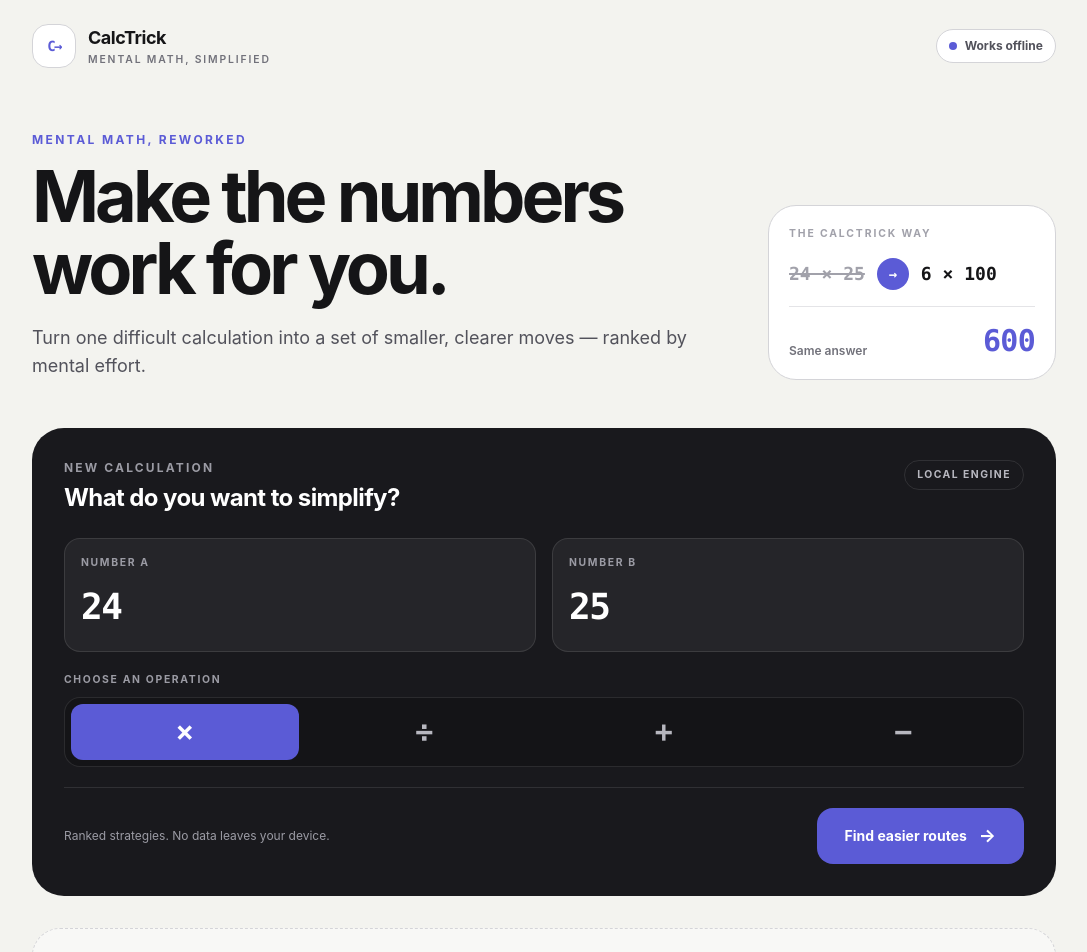
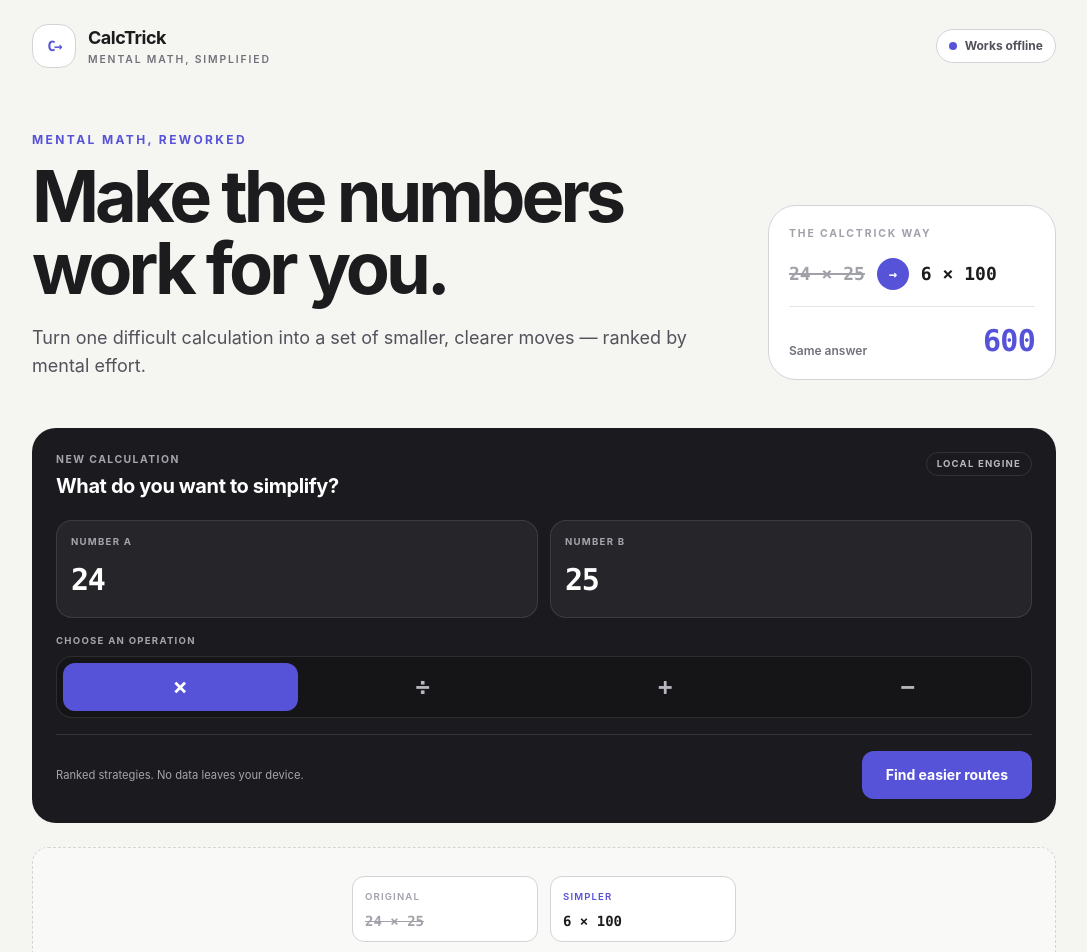
Before and after one commit to elsycharles/calctrick, a Next.js app in the folder apps/web/: page / in a window 1280 px wide. Shown: the top 952 px of the page, without its empty margins (96-1183 px from the left). Built offline with nearby package versions, Linux system fonts and the light colour scheme.

Commit message:
style(web): tighten visual rhythm

```diff
--- a/apps/web/app/globals.css
+++ b/apps/web/app/globals.css
@@ -4,8 +4,8 @@
 
 :root {
   color-scheme: light;
-  background: #f3f3ef;
-  color: #151517;
+  background: #f5f5f2;
+  color: #1c1c1e;
   font-synthesis: none;
   text-rendering: optimizeLegibility;
 }
@@ -16,19 +16,19 @@
 
 html {
   min-width: 320px;
-  background: #f3f3ef;
+  background: #f5f5f2;
   scroll-behavior: smooth;
 }
 
 body {
   min-height: 100vh;
   margin: 0;
-  background: #f3f3ef;
-  font-family: Inter, ui-sans-serif, system-ui, sans-serif;
+  background: #f5f5f2;
+  font-family: -apple-system, BlinkMacSystemFont, "Segoe UI", sans-serif;
 }
 
 ::selection {
-  background: #5b5bd6;
+  background: #5753d9;
   color: white;
 }
 
@@ -66,7 +66,7 @@
 }
 
 :focus-visible {
-  outline: 3px solid rgb(91 91 214 / 35%);
+  outline: 3px solid rgb(87 83 217 / 32%);
   outline-offset: 2px;
 }
 
--- a/apps/web/components/CalculatorApp.tsx
+++ b/apps/web/components/CalculatorApp.tsx
@@ -94,7 +94,7 @@
 
       {error !== null ? (
         <p
-          className="mt-3 rounded-2xl border border-accent bg-white px-4 py-3 text-sm font-semibold text-ink"
+          className="mt-3 rounded-xl border border-accent bg-white px-4 py-3 text-sm font-semibold text-ink"
           role="alert"
         >
           {error}
@@ -104,19 +104,22 @@
       {analysis !== null ? (
         <TrickList analysis={analysis} mode={mode} onModeChange={setMode} />
       ) : (
-        <section className="mt-8 rounded-[1.75rem] border border-dashed border-zinc-300 bg-white/45 px-5 py-8 text-center sm:py-10">
-          <div className="mx-auto flex max-w-sm items-center justify-center gap-2 font-mono text-sm font-bold sm:text-base">
-            <span className="rounded-xl border border-zinc-300 bg-white px-3 py-2 text-zinc-400 line-through">
-              24 × 25
-            </span>
-            <span className="grid size-8 place-items-center rounded-full bg-accent text-xs text-white" aria-hidden="true">
-              →
-            </span>
-            <span className="rounded-xl border border-zinc-300 bg-white px-3 py-2 text-ink">
-              6 × 100
-            </span>
+        <section className="mt-6 rounded-2xl border border-dashed border-zinc-300 bg-white/45 px-4 py-6 text-center sm:py-7">
+          <div className="mx-auto grid max-w-sm grid-cols-2 gap-3 text-left font-mono text-sm font-bold">
+            <div className="rounded-xl border border-zinc-300 bg-white px-3 py-2.5">
+              <span className="block font-sans text-[0.6rem] font-semibold uppercase tracking-[0.12em] text-zinc-400">
+                Original
+              </span>
+              <span className="mt-1 block text-zinc-400 line-through">24 × 25</span>
+            </div>
+            <div className="rounded-xl border border-zinc-300 bg-white px-3 py-2.5">
+              <span className="block font-sans text-[0.6rem] font-semibold uppercase tracking-[0.12em] text-accent">
+                Simpler
+              </span>
+              <span className="mt-1 block text-ink">6 × 100</span>
+            </div>
           </div>
-          <p className="mt-4 text-sm font-semibold text-zinc-500">
+          <p className="mt-3 text-xs font-semibold text-zinc-500">
             Your ranked routes will appear here.
           </p>
         </section>
--- a/apps/web/components/CalculatorForm.tsx
+++ b/apps/web/components/CalculatorForm.tsx
@@ -23,31 +23,31 @@
 
   return (
     <form
-      className="overflow-hidden rounded-[2rem] bg-[#19191D] p-4 text-white sm:p-6 md:p-8"
+      className="overflow-hidden rounded-3xl bg-[#1B1B1F] p-4 text-white sm:p-5 md:p-6"
       onSubmit={handleSubmit}
       aria-label="Mental math calculator"
     >
-      <div className="mb-6 flex items-start justify-between gap-4">
+      <div className="mb-5 flex items-start justify-between gap-4">
         <div>
-          <p className="text-xs font-bold uppercase tracking-[0.18em] text-[#9B9BA4]">
+          <p className="text-[0.65rem] font-bold uppercase tracking-[0.14em] text-[#A4A4AC]">
             New calculation
           </p>
-          <h2 className="mt-1.5 text-xl font-bold tracking-tight sm:text-2xl">
+          <h2 className="mt-1 text-lg font-bold tracking-[-0.02em] sm:text-xl">
             What do you want to simplify?
           </h2>
         </div>
-        <span className="hidden rounded-full border border-white/10 px-3 py-1.5 text-[0.65rem] font-bold uppercase tracking-[0.14em] text-[#B7B7BF] min-[420px]:inline-flex">
+        <span className="hidden rounded-full border border-white/10 px-2.5 py-1 text-[0.6rem] font-bold uppercase tracking-[0.12em] text-[#B7B7BF] min-[420px]:inline-flex">
           Local engine
         </span>
       </div>
 
-      <div className="grid grid-cols-2 gap-3 sm:gap-4">
-        <label className="min-w-0 rounded-2xl border border-white/10 bg-white/[0.055] p-3 transition-colors focus-within:border-accent sm:p-4">
-          <span className="block text-[0.65rem] font-bold uppercase tracking-[0.16em] text-[#9B9BA4]">
+      <div className="grid grid-cols-2 gap-2.5 sm:gap-3">
+        <label className="min-w-0 rounded-2xl border border-white/10 bg-white/[0.05] p-3 transition-colors focus-within:border-accent sm:p-3.5">
+          <span className="block text-[0.6rem] font-bold uppercase tracking-[0.13em] text-[#A4A4AC]">
             Number A
           </span>
           <input
-            className="mt-2 h-12 w-full min-w-0 bg-transparent font-mono text-3xl font-bold tracking-[-0.04em] text-white caret-accent outline-none placeholder:text-[#686870] sm:h-14 sm:text-4xl"
+            className="mt-1.5 h-10 w-full min-w-0 bg-transparent font-mono text-2xl font-bold tracking-[-0.04em] text-white caret-accent outline-none placeholder:text-[#686870] sm:h-12 sm:text-3xl"
             aria-label="First number"
             type="number"
             inputMode="decimal"
@@ -58,12 +58,12 @@
           />
         </label>
 
-        <label className="min-w-0 rounded-2xl border border-white/10 bg-white/[0.055] p-3 transition-colors focus-within:border-accent sm:p-4">
-          <span className="block text-[0.65rem] font-bold uppercase tracking-[0.16em] text-[#9B9BA4]">
+        <label className="min-w-0 rounded-2xl border border-white/10 bg-white/[0.05] p-3 transition-colors focus-within:border-accent sm:p-3.5">
+          <span className="block text-[0.6rem] font-bold uppercase tracking-[0.13em] text-[#A4A4AC]">
             Number B
           </span>
           <input
-            className="mt-2 h-12 w-full min-w-0 bg-transparent font-mono text-3xl font-bold tracking-[-0.04em] text-white caret-accent outline-none placeholder:text-[#686870] sm:h-14 sm:text-4xl"
+            className="mt-1.5 h-10 w-full min-w-0 bg-transparent font-mono text-2xl font-bold tracking-[-0.04em] text-white caret-accent outline-none placeholder:text-[#686870] sm:h-12 sm:text-3xl"
             aria-label="Second number"
             type="number"
             inputMode="decimal"
@@ -75,15 +75,15 @@
         </label>
       </div>
 
-      <fieldset className="mt-5">
-        <legend className="mb-2.5 text-[0.65rem] font-bold uppercase tracking-[0.16em] text-[#9B9BA4]">
+      <fieldset className="mt-4">
+        <legend className="mb-2 text-[0.6rem] font-bold uppercase tracking-[0.13em] text-[#A4A4AC]">
           Choose an operation
         </legend>
-        <div className="grid grid-cols-4 gap-2 rounded-2xl border border-white/10 bg-black/20 p-1.5 sm:gap-3">
+        <div className="grid grid-cols-4 gap-1.5 rounded-2xl border border-white/10 bg-black/20 p-1.5 sm:gap-2">
           {DISPLAY_OPERATORS.map((operator) => (
             <button
               key={operator}
-              className={`grid h-12 place-items-center rounded-xl font-mono text-2xl font-bold transition-[background-color,color,transform] active:scale-[0.97] sm:h-14 sm:text-3xl ${
+              className={`grid h-11 place-items-center rounded-xl font-mono text-xl font-bold transition-[background-color,color,transform] active:scale-[0.97] sm:h-12 sm:text-2xl ${
                 value.op === operator
                   ? "bg-accent text-white"
                   : "text-[#B7B7BF] hover:bg-white/[0.07] hover:text-white"
@@ -99,19 +99,16 @@
         </div>
       </fieldset>
 
-      <div className="mt-5 flex flex-col gap-3 border-t border-white/10 pt-5 sm:flex-row sm:items-center sm:justify-between">
-        <p className="text-xs leading-5 text-[#9B9BA4]">
+      <div className="mt-4 flex flex-col gap-3 border-t border-white/10 pt-4 sm:flex-row sm:items-center sm:justify-between">
+        <p className="text-[0.7rem] leading-5 text-[#A4A4AC]">
           Ranked strategies. No data leaves your device.
         </p>
         <button
-          className="group flex h-14 w-full items-center justify-center gap-3 rounded-2xl bg-accent px-7 text-sm font-bold text-white transition-[opacity,transform] hover:opacity-90 active:scale-[0.98] sm:w-auto sm:min-w-44"
+          className="flex h-12 w-full items-center justify-center rounded-xl bg-accent px-6 text-sm font-bold text-white transition-[opacity,transform] hover:opacity-90 active:scale-[0.98] sm:w-auto sm:min-w-40"
           type="submit"
           aria-label="Solve"
         >
           Find easier routes
-          <span className="text-lg transition-transform group-hover:translate-x-0.5" aria-hidden="true">
-            →
-          </span>
         </button>
       </div>
     </form>
--- a/apps/web/components/ModeToggle.tsx
+++ b/apps/web/components/ModeToggle.tsx
@@ -8,14 +8,14 @@
 export function ModeToggle({ mode, onChange }: ModeToggleProps) {
   return (
     <div
-      className="inline-flex rounded-full border border-zinc-300 bg-white p-1"
+      className="inline-flex rounded-full border border-zinc-300 bg-white p-0.5"
       role="group"
       aria-label="Explanation detail"
     >
       {(["quick", "detailed"] as const).map((option) => (
         <button
           key={option}
-          className={`min-h-9 rounded-full px-3 text-xs font-bold capitalize transition-colors sm:px-4 ${
+          className={`min-h-8 rounded-full px-3 text-[0.7rem] font-bold capitalize transition-colors ${
             mode === option
               ? "bg-accent text-white"
               : "text-zinc-600 hover:text-ink"
--- a/apps/web/components/TrickCard.tsx
+++ b/apps/web/components/TrickCard.tsx
@@ -26,7 +26,7 @@
       {[1, 2, 3].map((dot) => (
         <span
           key={dot}
-          className={`size-2.5 rounded-full border ${
+          className={`size-2 rounded-full border ${
             dot <= filled ? "border-accent bg-accent" : "border-zinc-300 bg-transparent"
           }`}
           aria-hidden="true"
@@ -46,14 +46,14 @@
 
   return (
     <article
-      className={`overflow-hidden rounded-[1.75rem] border bg-white ${
+      className={`overflow-hidden rounded-2xl border bg-white ${
         isBest ? "border-accent" : "border-zinc-300"
       }`}
     >
-      <div className="p-5 sm:p-7">
-        <div className="mb-6 flex items-center justify-between gap-4">
+      <div className="p-4 sm:p-5">
+        <div className="mb-4 flex items-center justify-between gap-4">
           <span
-            className={`rounded-full px-3 py-1.5 text-[0.65rem] font-bold uppercase tracking-[0.14em] ${
+            className={`rounded-full px-2.5 py-1 text-[0.6rem] font-bold uppercase tracking-[0.12em] ${
               isBest ? "bg-accent text-white" : "bg-zinc-100 text-zinc-500"
             }`}
           >
@@ -62,57 +62,61 @@
           <DifficultyDots level={trick.difficulty.level} />
         </div>
 
-        <div className="grid gap-5 sm:grid-cols-[minmax(0,1fr)_auto] sm:items-start">
+        <div className="grid gap-4 sm:grid-cols-[minmax(0,1fr)_auto] sm:items-start">
           <div>
-            <h3 className="text-xl font-bold tracking-[-0.025em] text-ink sm:text-2xl">
+            <h3 className="text-lg font-bold tracking-[-0.02em] text-ink sm:text-xl">
               {trick.title}
             </h3>
-            <p className="mt-2 max-w-2xl text-sm leading-6 text-zinc-600 sm:text-base">
+            <p className="mt-1.5 max-w-2xl text-sm leading-5 text-zinc-600">
               {trick.summary}
             </p>
           </div>
 
-          <div className="flex items-end justify-between gap-5 border-t border-zinc-200 pt-4 sm:block sm:min-w-32 sm:border-l sm:border-t-0 sm:py-1 sm:pl-6 sm:text-right">
-            <p className="text-[0.65rem] font-bold uppercase tracking-[0.16em] text-zinc-400">
+          <div className="flex items-end justify-between gap-5 border-t border-zinc-200 pt-3.5 sm:block sm:min-w-28 sm:border-l sm:border-t-0 sm:py-0.5 sm:pl-5 sm:text-right">
+            <p className="text-[0.6rem] font-bold uppercase tracking-[0.13em] text-zinc-400">
               Answer
             </p>
-            <p className="font-mono text-4xl font-bold tracking-[-0.055em] text-ink sm:mt-1 sm:text-5xl">
+            <p className="font-mono text-3xl font-bold tracking-[-0.05em] text-ink sm:mt-1 sm:text-4xl">
               {trick.answer}
             </p>
           </div>
         </div>
       </div>
 
-      <div className={`${isBest ? "bg-accent/[0.065]" : "bg-zinc-50"} px-5 py-4 sm:px-7 sm:py-5`}>
-        <div className="flex flex-wrap items-center gap-x-3 gap-y-2 font-mono text-base sm:text-lg">
-          <span className="text-zinc-400 line-through decoration-zinc-400 decoration-2">
-            {originalExpression}
-          </span>
-          <span
-            className="grid size-7 place-items-center rounded-full bg-accent text-xs text-white"
-            aria-hidden="true"
-          >
-            →
-          </span>
-          <strong className="text-ink">{trick.expression}</strong>
+      <div className={`${isBest ? "bg-accent/[0.055]" : "bg-zinc-50"} px-4 py-3.5 sm:px-5`}>
+        <div className="grid grid-cols-2 gap-4 font-mono text-sm">
+          <div className="min-w-0">
+            <p className="font-sans text-[0.6rem] font-semibold uppercase tracking-[0.12em] text-zinc-400">
+              Original
+            </p>
+            <p className="mt-1.5 break-words text-zinc-400 line-through decoration-zinc-400 decoration-2">
+              {originalExpression}
+            </p>
+          </div>
+          <div className="min-w-0 border-l border-zinc-200 pl-4">
+            <p className="font-sans text-[0.6rem] font-semibold uppercase tracking-[0.12em] text-accent">
+              Simpler
+            </p>
+            <p className="mt-1.5 break-words font-bold text-ink">{trick.expression}</p>
+          </div>
         </div>
       </div>
 
       {detailed ? (
-        <ol className="space-y-0 border-t border-zinc-200 px-5 py-2 sm:px-7">
+        <ol className="space-y-0 border-t border-zinc-200 px-4 py-1 sm:px-5">
           {trick.steps.map((step, index) => (
             <li
               key={`${step.expression}-${index}`}
-              className="grid grid-cols-[2rem_1fr] gap-3 border-b border-zinc-200 py-4 last:border-b-0 sm:gap-4"
+              className="grid grid-cols-[1.75rem_1fr] gap-3 border-b border-zinc-200 py-3.5 last:border-b-0"
             >
-              <span className="grid size-8 place-items-center rounded-full bg-accent/[0.09] font-mono text-xs font-bold text-accent">
+              <span className="grid size-7 place-items-center rounded-full bg-accent/[0.09] font-mono text-[0.65rem] font-bold text-accent">
                 {String(index + 1).padStart(2, "0")}
               </span>
               <div className="min-w-0 pt-0.5">
-                <p className="font-mono text-sm font-bold text-ink sm:text-base">
+                <p className="font-mono text-sm font-bold text-ink">
                   {step.expression} = {step.result}
                 </p>
-                <p className="mt-1.5 text-sm leading-5 text-zinc-600">{step.explanation}</p>
+                <p className="mt-1 text-xs leading-5 text-zinc-600">{step.explanation}</p>
               </div>
             </li>
           ))}
```
Also changed, not shown: apps/web/components/HistoryStrip.tsx (+6 -9 lines), apps/web/components/TrickList.tsx (+11 -11 lines), apps/web/tailwind.config.ts (+4 -4 lines).
